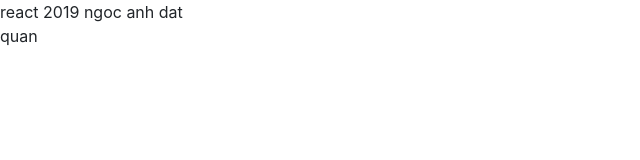
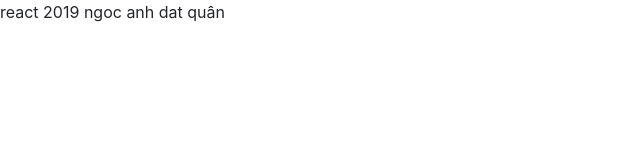
Before and after one commit to quan93/react2019, a plain HTML site: page index.html in a window 1280 px wide. Shown: the full height of the page, 0-640 px from the left. Drawn offline with nearby package versions, Linux system fonts and the light colour scheme.

Commit message:
Update index.html
thay đổi

```diff
--- a/index.html
+++ b/index.html
@@ -10,9 +10,8 @@
     <link rel="stylesheet" href="https://stackpath.bootstrapcdn.com/bootstrap/4.3.1/css/bootstrap.min.css" integrity="sha384-ggOyR0iXCbMQv3Xipma34MD+dH/1fQ784/j6cY/iJTQUOhcWr7x9JvoRxT2MZw1T" crossorigin="anonymous">
   </head>
   <body>
-      <div>react 2019 ngoc anh dat
+      <div>react 2019 ngoc anh dat quân
     </div>
-    <div>quan</div>
     <!-- Optional JavaScript -->
     <!-- jQuery first, then Popper.js, then Bootstrap JS -->
     <script src="https://code.jquery.com/jquery-3.3.1.slim.min.js" integrity="sha384-q8i/X+965DzO0rT7abK41JStQIAqVgRVzpbzo5smXKp4YfRvH+8abtTE1Pi6jizo" crossorigin="anonymous"></script>
```
